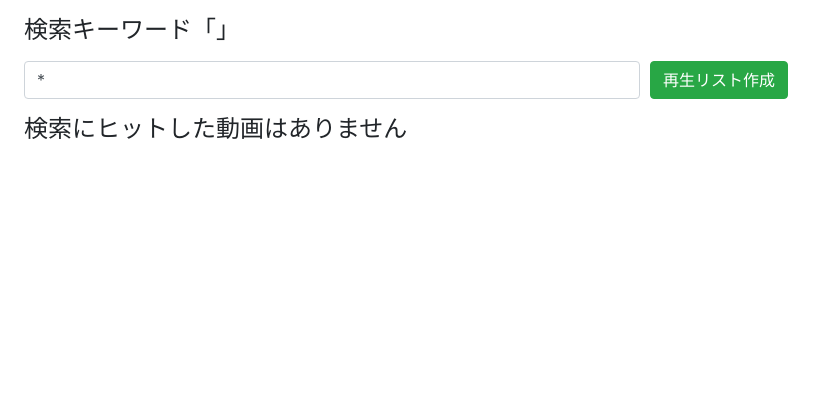
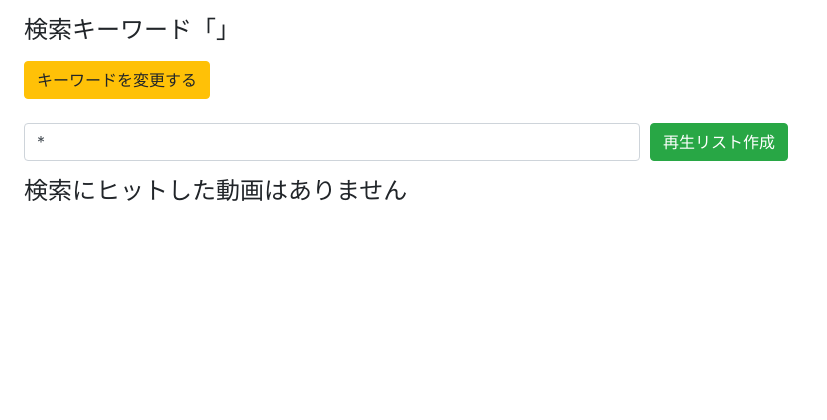
Before and after one commit to hirolibe/django-get-chapter, a Django app: template app/templates/app/keyword.html in a window 1280 px wide. Shown: the top 420 px of the page, without its empty margins (0-827 px from the left). Run offline with Django 4.2, Linux system fonts and the light colour scheme; the template is opened without the code that fills it: values that come from a table or form of the project are taken from there, others are empty; some libraries are stand-ins or nearby versions.

Commit message:
add button

```diff
--- a/app/templates/app/keyword.html
+++ b/app/templates/app/keyword.html
@@ -4,6 +4,10 @@
 {% block content %}
   <div>
     <h4 class="my-3">検索キーワード「{{ keyword }}」</h4>
+    <form method="POST" action="{% url 'keyword' %}">
+      {% csrf_token %}
+      <button class="btn btn-warning mb-4" type="submit">キーワードを変更する</button>
+    </form>
     <form method="POST" action="{% url 'keyword' %}">
       {% csrf_token %}
       <input type="text" class="form-control" style="display: none;" value="{{ form.keyword.value }}">
```
